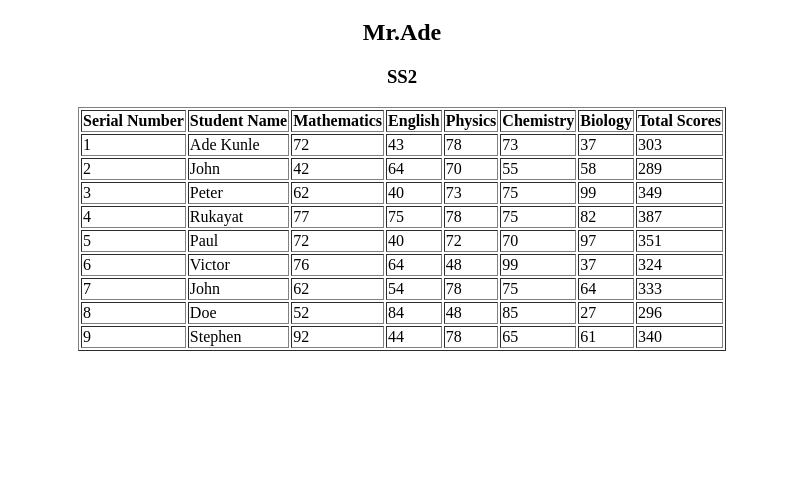
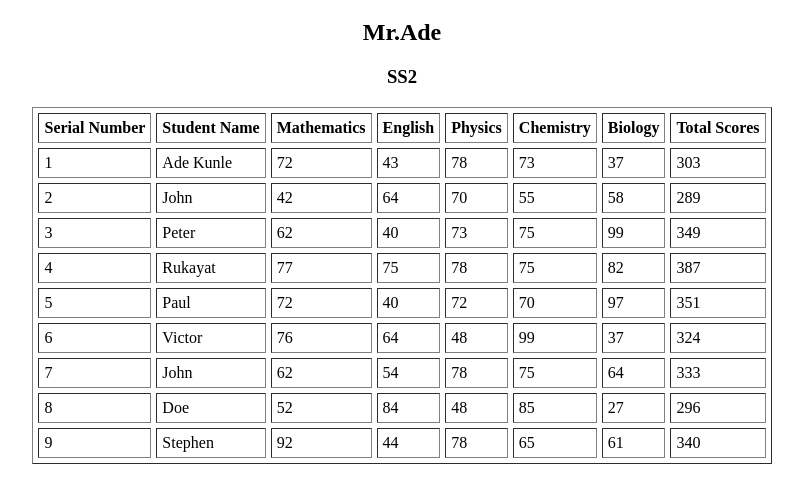
Before and after one commit to musawakiliML/Web-Bootcamp, a plain HTML site: page HTML/HTML_CSS/table_task.html in a window 1280 px wide. Shown: the part 61-564 px from the top of the page, without its empty margins (238-1041 px from the left). Drawn offline with Linux system fonts and the light colour scheme.

Commit message:
Added class and id attributes to the elements

```diff
--- a/HTML/HTML_CSS/table_task.html
+++ b/HTML/HTML_CSS/table_task.html
@@ -10,8 +10,8 @@
     <h1 align="center">St. Benedict high school</h1>
     <h2 align="center">Mr.Ade</2>
     <h3 align="center">SS2</h3>
-    <table border="1" align="center">
-        <thead>
+    <table border="1" align="center" cellspacing="5" cellpadding="5">
+        <thead id="table_head">
             <tr>
                 <th>Serial Number</th>
                 <th>Student Name</th>
@@ -24,94 +24,94 @@
             </tr>
         </thead>
         <tbody>
-            <tr>
+            <tr class="scores">
                 <td>1</td>
                 <td>Ade Kunle</td>
-                <td>72</td>
-                <td>43</td>
-                <td>78</td>
-                <td>73</td>
-                <td>37</td>
+                <td class="mathematics">72</td>
+                <td class="english">43</td>
+                <td class="physics">78</td>
+                <td class="chemistry">73</td>
+                <td class="biology">37</td>
                 <td>303</td>
             </tr>
-            <tr>
+            <tr class="scores">
                 <td>2</td>
                 <td>John</td>
-                <td>42</td>
-                <td>64</td>
-                <td>70</td>
-                <td>55</td>
-                <td>58</td>
+                <td class="mathematics">42</td>
+                <td class="english">64</td>
+                <td class="physics">70</td>
+                <td class="chemistry">55</td>
+                <td class="biology">58</td>
                 <td>289</td>
             </tr>
-            <tr>
+            <tr class="scores">
                 <td>3</td>
                 <td>Peter</td>
-                <td>62</td>
-                <td>40</td>
-                <td>73</td>
-                <td>75</td>
-                <td>99</td>
+                <td class="mathematics">62</td>
+                <td class="english">40</td>
+                <td class="physics">73</td>
+                <td class="chemistry">75</td>
+                <td class="biology">99</td>
                 <td>349</td>
             </tr>
-            <tr>
+            <tr class="scores">
                 <td>4</td>
                 <td>Rukayat</td>
-                <td>77</td>
-                <td>75</td>
-                <td>78</td>
-                <td>75</td>
-                <td>82</td>
+                <td class="mathematics">77</td>
+                <td class="english">75</td>
+                <td class="physics">78</td>
+                <td class="chemisty">75</td>
+                <td class="biology">82</td>
                 <td>387</td>
             </tr>
-            <tr>
+            <tr class="scores">
                 <td>5</td>
                 <td>Paul</td>
-                <td>72</td>
-                <td>40</td>
-                <td>72</td>
-                <td>70</td>
-                <td>97</td>
+                <td class="mathematics">72</td>
+                <td class="english">40</td>
+                <td class="physics">72</td>
+                <td class="chemistry">70</td>
+                <td class="biology">97</td>
                 <td>351</td>
             </tr>
-            <tr>
+            <tr class="scores">
                 <td>6</td>
                 <td>Victor</td>
-                <td>76</td>
-                <td>64</td>
-                <td>48</td>
-                <td>99</td>
-                <td>37</td>
+                <td class="mathematics">76</td>
+                <td class="english">64</td>
+                <td class="physics">48</td>
+                <td class="chemistry">99</td>
+                <td class="biology">37</td>
                 <td>324</td>
             </tr>
-            <tr>
+            <tr class="scores">
                 <td>7</td>
                 <td>John</td>
-                <td>62</td>
-                <td>54</td>
-                <td>78</td>
-                <td>75</td>
-                <td>64</td>
+                <td class="mathematics">62</td>
+                <td class="english">54</td>
+                <td class="physics">78</td>
+                <td class="chemistry">75</td>
+                <td class="biology">64</td>
                 <td>333</td>
             </tr>
-            <tr>
+            <tr class="scores">
                 <td>8</td>
                 <td>Doe</td>
-                <td>52</td>
-                <td>84</td>
-                <td>48</td>
-                <td>85</td>
-                <td>27</td>
+                <td class="mathematics">52</td>
+                <td class="english">84</td>
+                <td class="physics">48</td>
+                <td class="chemistry">85</td>
+                <td class="biology">27</td>
                 <td>296</td>
             </tr>
-            <tr>
+            <tr class="scores">
                 <td>9</td>
                 <td>Stephen</td>
-                <td>92</td>
-                <td>44</td>
-                <td>78</td>
-                <td>65</td>
-                <td>61</td>
+                <td class="mathematics">92</td>
+                <td class="english">44</td>
+                <td class="physics">78</td>
+                <td class="chemistry">65</td>
+                <td class="biology">61</td>
                 <td>340</td>
             </tr>
         </tbody>
```
